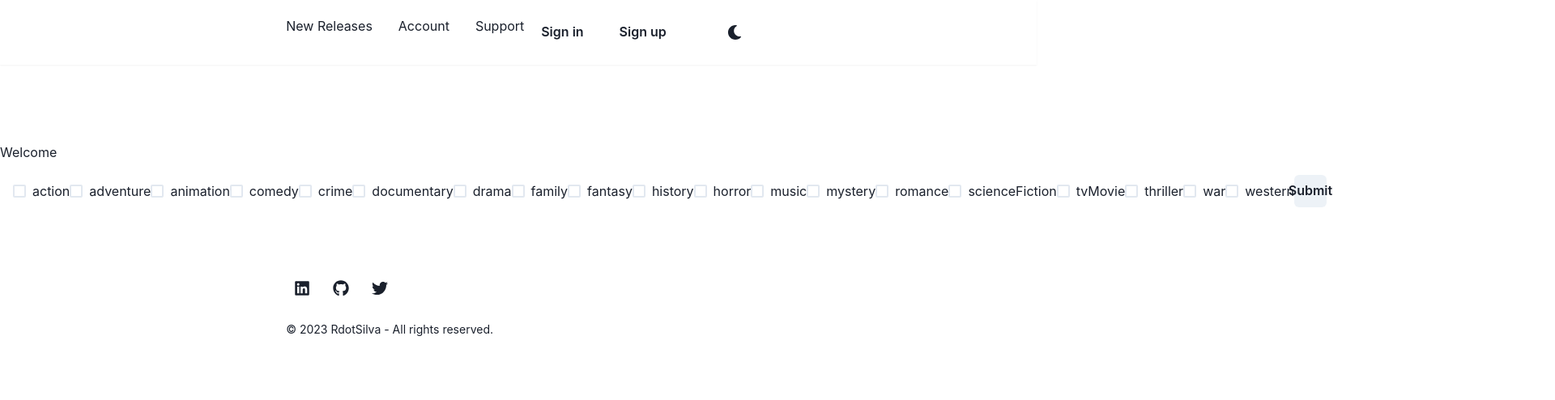
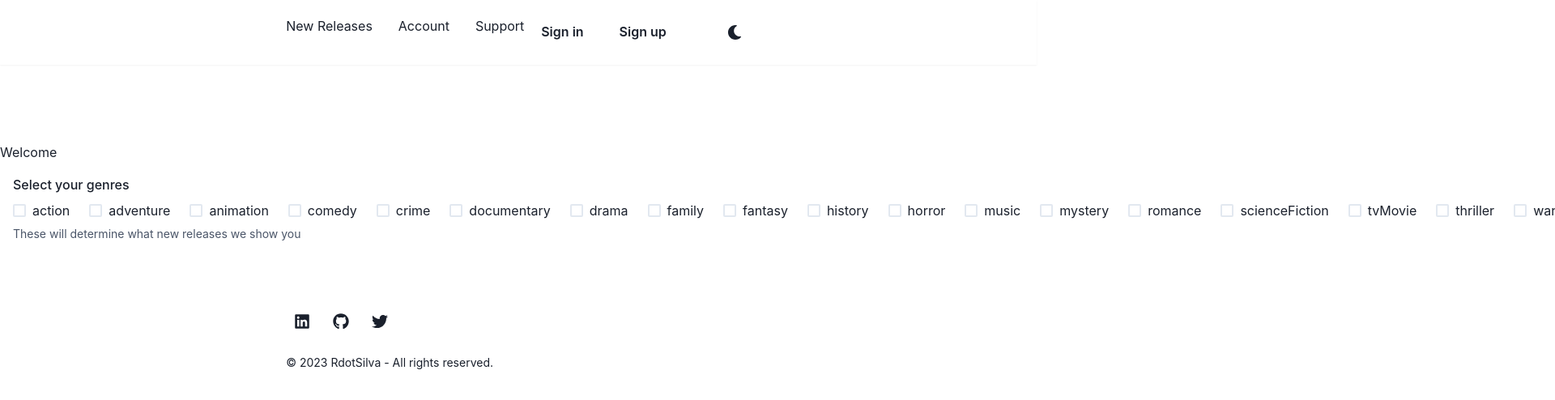
Before and after one commit to RdotSilva/TypeScript-React-Media-Release-Notifier-UI, a React (Create React App) app: page /options in a window 1280 px wide. Shown: the top 494 px of the page at 81% size, 1920 px wide, since content can reach past the window. Built offline with nearby package versions, Linux system fonts and the light colour scheme.

Commit message:
Add form group for checkboxes

```diff
--- a/src/pages/UserOptions/UserOptions.tsx
+++ b/src/pages/UserOptions/UserOptions.tsx
@@ -1,6 +1,19 @@
 import React from "react";
 import { useForm } from "react-hook-form";
-import { Button, Checkbox, Flex, Stack, VStack } from "@chakra-ui/react";
+import {
+  Box,
+  Button,
+  Checkbox,
+  Flex,
+  FormControl,
+  FormHelperText,
+  FormLabel,
+  HStack,
+  Radio,
+  RadioGroup,
+  Stack,
+  VStack,
+} from "@chakra-ui/react";
 import { useStore } from "../../store";
 import { genreList } from "../../utils/genres";
 
@@ -30,11 +43,21 @@ const UserOptions: React.FC<any> = () => {
     <form onSubmit={handleSubmit(onSubmitHandler)}>
       <div>Welcome {name}</div>
       <Flex p={4} borderRadius="md">
-        {Object.keys(genreList).map((genre) => (
-          <Checkbox key={genre} {...register(genre)}>
-            {genre}
-          </Checkbox>
-        ))}
+        <FormControl as="fieldset">
+          <FormLabel as="legend">Select your genres</FormLabel>
+          <RadioGroup defaultValue="Itachi">
+            <HStack spacing="24px">
+              {Object.keys(genreList).map((genre) => (
+                <Checkbox key={genre} {...register(genre)}>
+                  {genre}
+                </Checkbox>
+              ))}
+            </HStack>
+          </RadioGroup>
+          <FormHelperText>
+            These will determine what new releases we show you
+          </FormHelperText>
+        </FormControl>
         <Button type="submit">Submit</Button>
       </Flex>
     </form>
```
